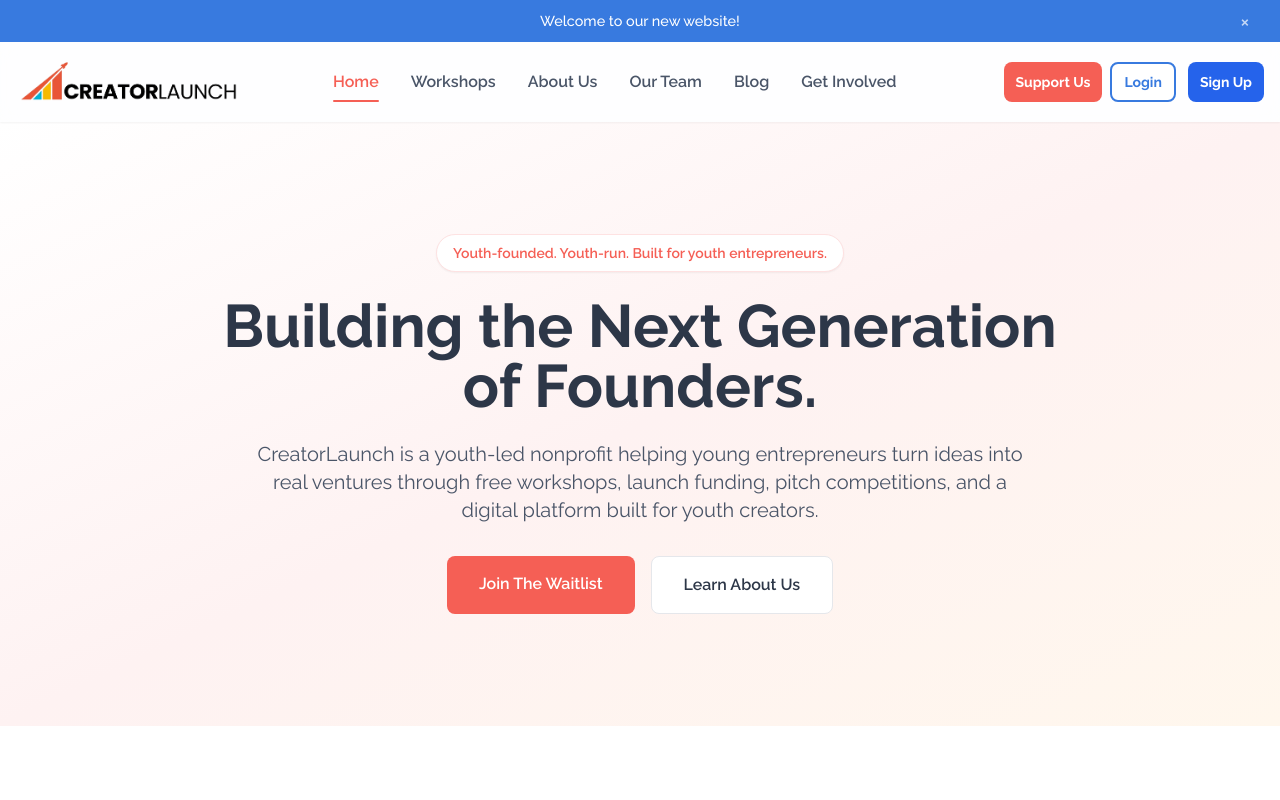
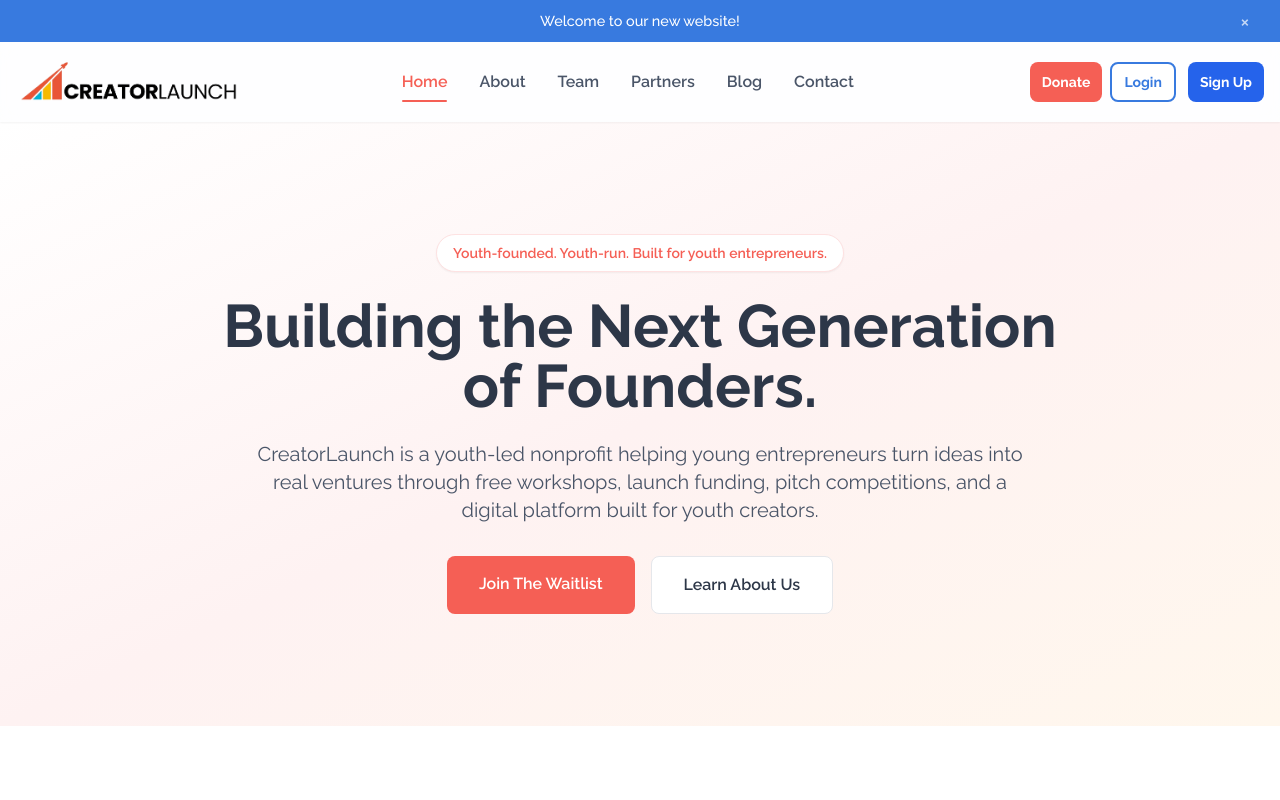
Before and after one commit to AdminYouthCreator/CreatorLaunch, a Next.js app in the folder frontend/: page / in a window 1280 px wide. Shown: the top 800 px of the page. Built offline with nearby package versions, Linux system fonts and the light colour scheme.

Commit message:
Update header component announcement text and links

```diff
--- a/frontend/components/common/Header.tsx
+++ b/frontend/components/common/Header.tsx
@@ -18,11 +18,12 @@ interface HeaderProps {
 // ##########################################################
 const Header: React.FC<HeaderProps> = ({
   showAnnouncement = true,
-  announcementText = "Welcome to our new website!"
+  announcementText = 'CreatorLaunch is building the next generation of founders.'
 }) => {
   const [isAnnouncementVisible, setIsAnnouncementVisible] = useState(showAnnouncement);
   const [isMobileMenuOpen, setIsMobileMenuOpen] = useState(false);
   const [showUserMenu, setShowUserMenu] = useState(false);
+
   const router = useRouter();
   const { user, logout, loading } = useAuthContext();
   const userMenuRef = useRef<HTMLDivElement>(null);
@@ -47,11 +48,8 @@ const Header: React.FC<HeaderProps> = ({
   // Handle logout
   const handleLogout = async () => {
     try {
-      console.log('Logout button clicked');
       setShowUserMenu(false);
-      console.log('Calling logout function...');
       await logout();
-      console.log('Logout successful, redirecting...');
       router.push('/');
     } catch (error) {
       console.error('Logout failed:', error);
@@ -60,21 +58,17 @@ const Header: React.FC<HeaderProps> = ({
 
   // ################## ----- NAVIGATION ITEMS ----- ##################
   // Main navigation menu items
-  // Defines all the primary navigation links
-  // ##########################################################
+  // ################################################################
   const navigation = [
     { name: 'Home', href: '/' },
-    { name: 'Workshops', href: '/workshops' },
-    { name: 'About Us', href: '/about' },
-    { name: 'Our Team', href: '/about/team' },
+    { name: 'About', href: '/about' },
+    { name: 'Team', href: '/about/team' },
+    { name: 'Partners', href: '/partners' },
     { name: 'Blog', href: '/blog' },
-    { name: 'Get Involved', href: '/get-involved' }
+    { name: 'Contact', href: '/contact' }
   ];
 
   // ################## ----- ACTIVE LINK CHECKER ----- ##################
-  // Function to determine if a navigation link is currently active
-  // Used for styling the active navigation item
-  // ################################################################
   const isActiveLink = (href: string) => {
     if (href === '/' && router.pathname === '/') return true;
     if (href !== '/' && router.pathname.startsWith(href)) return true;
@@ -101,7 +95,7 @@ const Header: React.FC<HeaderProps> = ({
       <header className="p-4 glass-nav shadow-sm sticky top-0 z-50">
         <nav className="container mx-auto flex items-center">
           {/* Logo */}
-          <Link href="/">
+          <Link href="/" aria-label="CreatorLaunch home">
             <img
               src="/assets/header-logo.png"
               alt="CreatorLaunch Logo"
@@ -139,27 +133,24 @@ const Header: React.FC<HeaderProps> = ({
                 color: 'white'
               }}
             >
-              Support Us
+              Donate
             </Link>
+
             {/* Authentication Section */}
             {loading ? (
-              // Loading state
               <div className="flex items-center space-x-3">
                 <div className="animate-spin rounded-full h-6 w-6 border-b-2 border-blue-600"></div>
               </div>
             ) : user ? (
-              // Authenticated user
               <div className="relative" ref={userMenuRef}>
                 <button
-                  onClick={() => {
-                    console.log('Profile button clicked, showUserMenu was:', showUserMenu);
-                    setShowUserMenu(!showUserMenu);
-                    console.log('showUserMenu set to:', !showUserMenu);
-                  }}
+                  onClick={() => setShowUserMenu(!showUserMenu)}
                   className="flex items-center space-x-2 px-3 py-2 rounded-lg hover:bg-gray-100 transition-colors"
                 >
                   <div className="w-8 h-8 bg-blue-600 rounded-full flex items-center justify-center text-white font-bold text-sm">
-                    {user.name ? user.name.charAt(0).toUpperCase() : user.email.charAt(0).toUpperCase()}
+                    {user.name
+                      ? user.name.charAt(0).toUpperCase()
+                      : user.email.charAt(0).toUpperCase()}
                   </div>
                   <span className="font-medium text-gray-700 hidden sm:block">
                     {user.name || user.email.split('@')[0]}
@@ -176,51 +167,42 @@ const Header: React.FC<HeaderProps> = ({
                       <p className="text-sm font-medium text-gray-700">{user.name || 'User'}</p>
                       <p className="text-sm text-gray-500">{user.email}</p>
                     </div>
+
                     <div className="py-1">
                       <Link
                         href="/dashboard"
                         className="block px-4 py-2 text-sm text-gray-700 hover:bg-gray-100 transition-colors"
-                        onClick={() => {
-                          console.log('Dashboard clicked');
-                          setShowUserMenu(false);
-                        }}
+                        onClick={() => setShowUserMenu(false)}
                       >
                         Dashboard
                       </Link>
+
                       <Link
                         href="/products"
                         className="block px-4 py-2 text-sm text-gray-700 hover:bg-gray-100 transition-colors"
-                        onClick={() => {
-                          setShowUserMenu(false);
-                        }}
+                        onClick={() => setShowUserMenu(false)}
                       >
                         Products
                       </Link>
+
                       <Link
                         href="/profile"
                         className="block px-4 py-2 text-sm text-gray-700 hover:bg-gray-100 transition-colors"
-                        onClick={() => {
-                          console.log('Profile clicked');
-                          setShowUserMenu(false);
-                        }}
+                        onClick={() => setShowUserMenu(false)}
                       >
                         Profile
                       </Link>
+
                       <Link
                         href="/onboarding"
                         className="block px-4 py-2 text-sm text-gray-700 hover:bg-gray-100 transition-colors"
-                        onClick={() => {
-                          console.log('Onboarding clicked');
-                          setShowUserMenu(false);
-                        }}
+                        onClick={() => setShowUserMenu(false)}
                       >
                         Onboarding
                       </Link>
+
                       <button
-                        onClick={() => {
-                          console.log('Logout button clicked');
-                          handleLogout();
-                        }}
+                        onClick={handleLogout}
                         className="block w-full text-left px-4 py-2 text-sm text-red-600 hover:bg-red-50 transition-colors"
                       >
                         Logout
@@ -230,7 +212,6 @@ const Header: React.FC<HeaderProps> = ({
                 )}
               </div>
             ) : (
-              // Non-authenticated user
               <div className="flex items-center space-x-3">
                 <Link
                   href="/auth/login"
@@ -246,6 +227,7 @@ const Header: React.FC<HeaderProps> = ({
                 >
                   Login
                 </Link>
+
                 <Link
                   href="/auth/register"
                   className="px-3 py-2 rounded-lg bg-blue-600 text-white hover:bg-blue-700 font-bold text-sm transition-colors whitespace-nowrap"
@@ -258,7 +240,7 @@ const Header: React.FC<HeaderProps> = ({
           </div>
 
           {/* Mobile Menu Button */}
-          <div className="md:hidden">
+          <div className="md:hidden ml-auto">
             <button
               onClick={() => setIsMobileMenuOpen(!isMobileMenuOpen)}
               className="text-medium hover:text-primary transition-colors"
@@ -314,7 +296,7 @@ const Header: React.FC<HeaderProps> = ({
                   className="px-5 py-2 rounded-lg btn-primary-solid font-bold text-center"
                   onClick={() => setIsMobileMenuOpen(false)}
                 >
-                  Support Us
+                  Donate
                 </Link>
 
                 {/* Mobile Authentication Section */}
@@ -323,12 +305,12 @@ const Header: React.FC<HeaderProps> = ({
                     <div className="animate-spin rounded-full h-6 w-6 border-b-2 border-blue-600"></div>
                   </div>
                 ) : user ? (
-                  // Authenticated user mobile menu
                   <div className="flex flex-col space-y-3">
                     <div className="px-5 py-3 bg-gray-50 rounded-lg">
                       <p className="font-medium text-gray-700">{user.name || 'User'}</p>
                       <p className="text-sm text-gray-500">{user.email}</p>
                     </div>
+
                     <Link
                       href="/dashboard"
                       className="px-5 py-2 rounded-lg border border-gray-300 text-gray-700 hover:bg-gray-50 font-bold text-center transition-colors"
@@ -336,6 +318,7 @@ const Header: React.FC<HeaderProps> = ({
                     >
                       Dashboard
                     </Link>
+
                     <Link
                       href="/products"
                       className="px-5 py-2 rounded-lg border border-gray-300 text-gray-700 hover:bg-gray-50 font-bold text-center transition-colors"
@@ -343,6 +326,7 @@ const Header: React.FC<HeaderProps> = ({
                     >
                       Products
                     </Link>
+
                     <Link
                       href="/onboarding"
                       className="px-5 py-2 rounded-lg border border-gray-300 text-gray-700 hover:bg-gray-50 font-bold text-center transition-colors"
@@ -350,6 +334,7 @@ const Header: React.FC<HeaderProps> = ({
                     >
                       Onboarding
                     </Link>
+
                     <button
                       onClick={() => {
                         setIsMobileMenuOpen(false);
@@ -361,7 +346,6 @@ const Header: React.FC<HeaderProps> = ({
                     </button>
                   </div>
                 ) : (
-                  // Non-authenticated user mobile menu
                   <div className="flex flex-col space-y-3">
                     <Link
                       href="/auth/login"
@@ -370,6 +354,7 @@ const Header: React.FC<HeaderProps> = ({
                     >
                       Login
                     </Link>
+
                     <Link
                       href="/auth/register"
                       className="px-5 py-2 rounded-lg bg-blue-600 text-white hover:bg-blue-700 font-bold text-center transition-colors"
```
